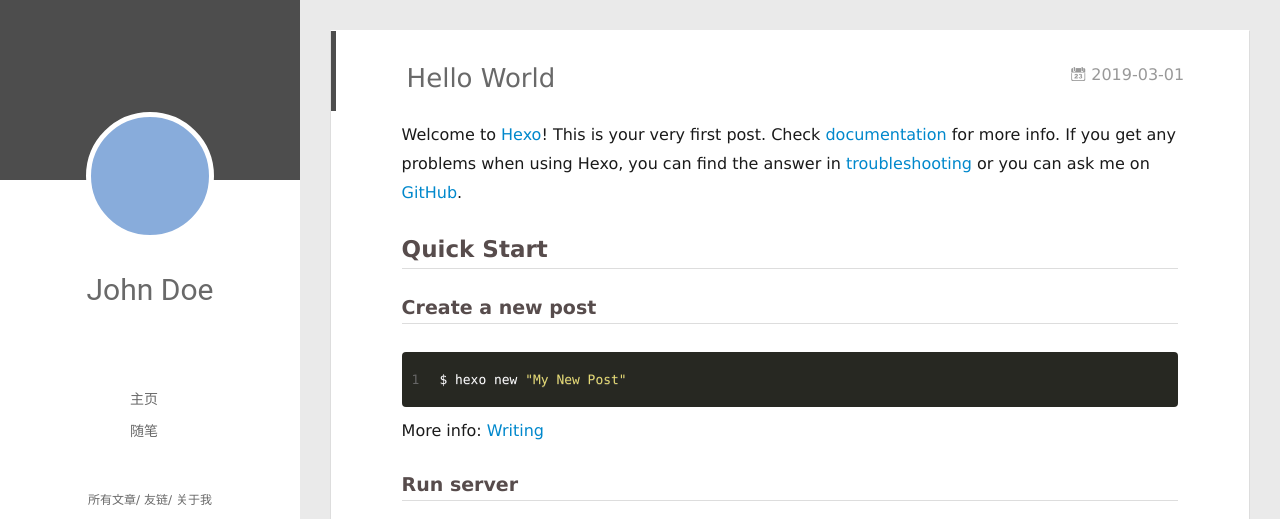
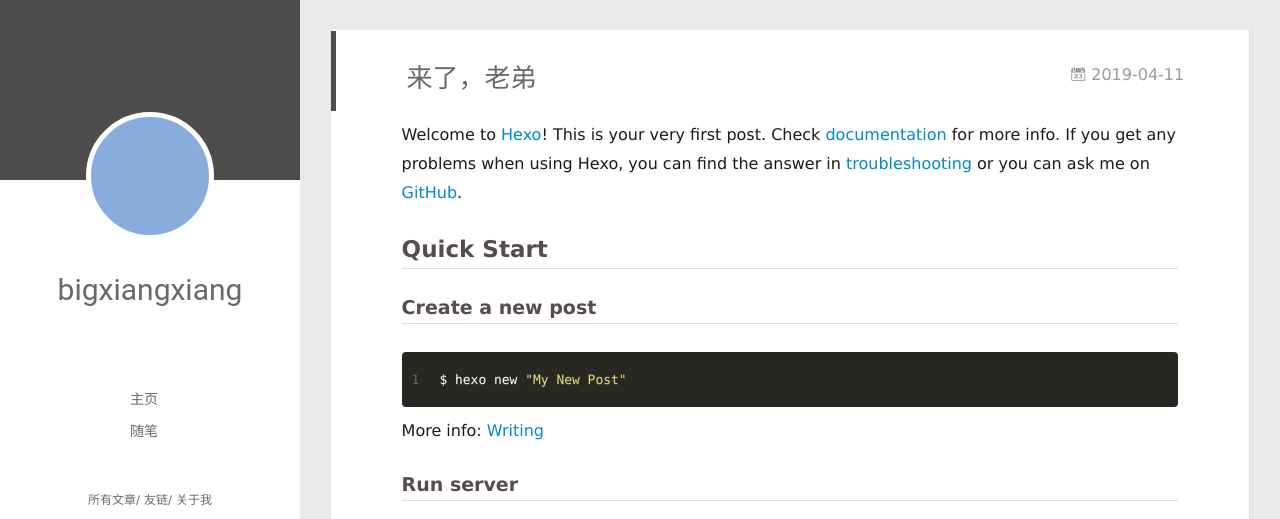
Before and after one commit to bigxiangxiang/bigxiangxiang.github.io, a plain HTML site: page 2019/03/01/hello-world/index.html in a window 1280 px wide. Shown: the top 519 px of the page. Drawn offline with Linux system fonts and the light colour scheme; no server answers.

Commit message:
修改主页标签

```diff
--- a/2019/03/01/hello-world/index.html
+++ b/2019/03/01/hello-world/index.html
@@ -6,7 +6,7 @@
   <meta name="renderer" content="webkit">
   <meta http-equiv="X-UA-Compatible" content="IE=edge">
   <link rel="dns-prefetch" href="http://yoursite.com">
-  <title>Hello World | Hexo</title>
+  <title>欢迎来到我的博客</title>
   <meta name="viewport" content="width=device-width, initial-scale=1, maximum-scale=1">
   <meta name="description" content="Welcome to Hexo! This is your very first post. Check documentation for more info. If you get any problems when using Hexo, you can find the answer in troubleshooting or you can ask me on GitHub. Quick">
 <meta property="og:type" content="article">
@@ -50,7 +50,7 @@
 			<img src class="js-avatar">
 		</a>
 		<hgroup>
-		  <h1 class="header-author"><a href="/">John Doe</a></h1>
+		  <h1 class="header-author"><a href="/">bigxiangxiang</a></h1>
 		</hgroup>
 
 
@@ -161,13 +161,13 @@
 
 
     <h1 class="article-title" itemprop="name">
-      Hello World
+      来了，老弟
     </h1>
 
 
 
         <a href="/2019/03/01/hello-world/" class="archive-article-date">
-  	<time datetime="2019-03-01T12:59:18.989Z" itemprop="datePublished"><i class="icon-calendar icon"></i>2019-03-01</time>
+  	<time datetime="2019-04-11T12:59:18.989Z" itemprop="datePublished"><i class="icon-calendar icon"></i>2019-04-11</time>
 </a>
 
       </header>
@@ -311,10 +311,10 @@
   <div class="outer">
     <div id="footer-info">
     	<div class="footer-left">
-    		&copy; 2019 John Doe
+    		&copy; 2019 04 11
     	</div>
       	<div class="footer-right">
-      		<a href="http://hexo.io/" target="_blank">Hexo</a>  Theme <a href="https://github.com/litten/hexo-theme-yilia" target="_blank">Yilia</a> by Litten
+      		<a href="bigxiangxiang.github.io/" target="_blank">Design</a>  Theme <a href="https://github.com/litten/hexo-theme-yilia" target="_blank">Yilia</a> by Litten
       	</div>
     </div>
   </div>
```
